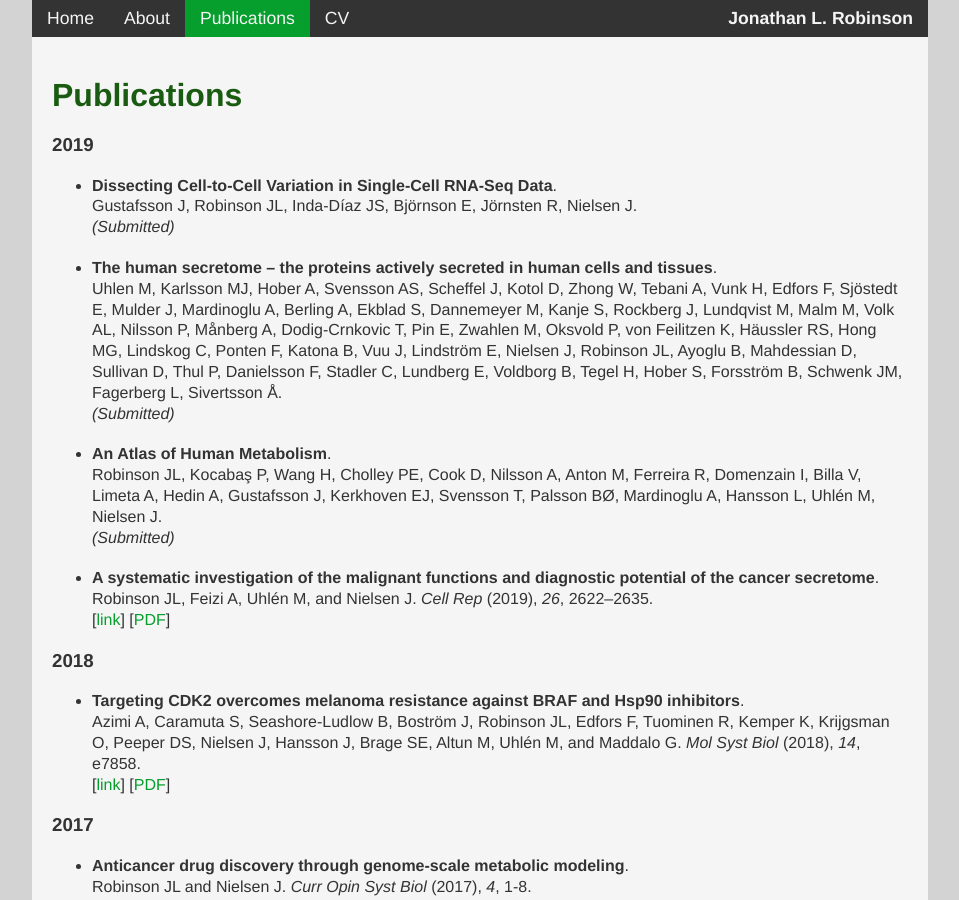
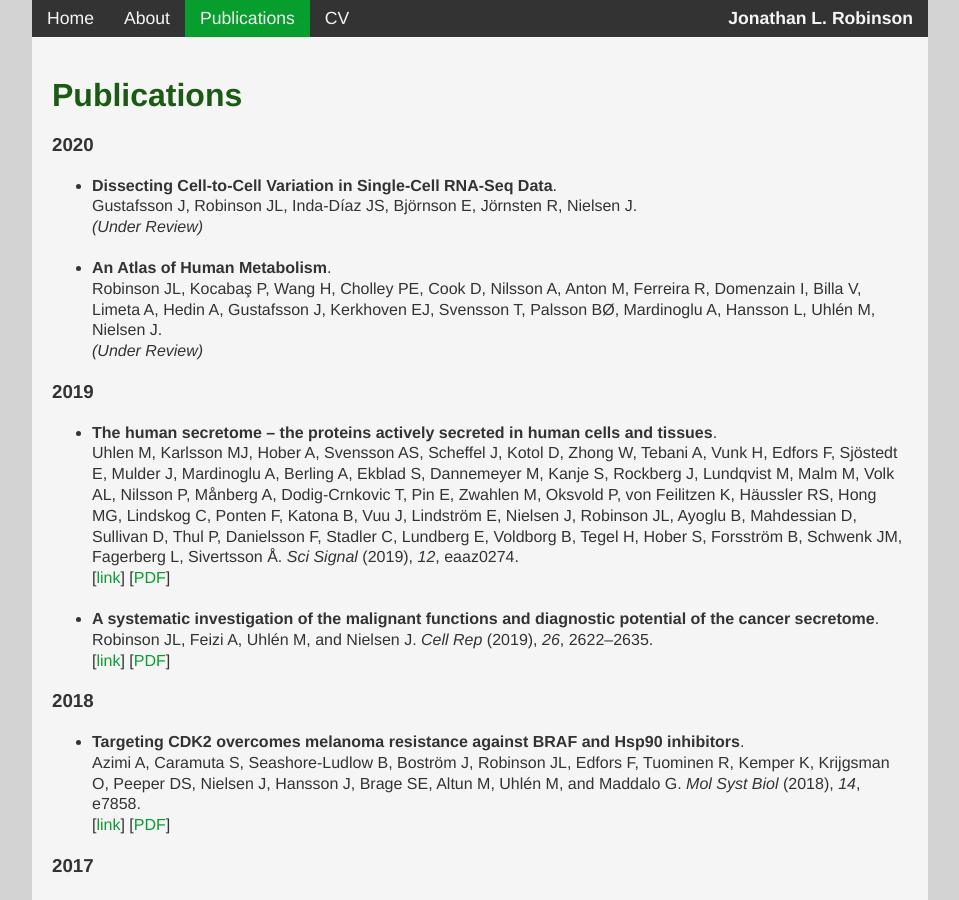
Before and after one commit to JonathanRob/JonathanRob.github.io, a Jekyll site: the page built from publications.html, in a window 1280 px wide and 900 px high. Shown: the whole window, without its empty margins (160-1119 px from the left). Built offline with Jekyll 4.4.1, drawn with Linux system fonts in a browser that asks for light colours.

Commit message:
update publications.html human secretome paper and new year (2020)
also remove several unnecessary/old comments

```diff
--- a/publications.html
+++ b/publications.html
@@ -7,25 +7,29 @@ title: Publications
 
 	<h1>Publications</h1>
 
-	<h3>2019</h3>
+	<h3>2020</h3>
 
-	<ul class='spaced-list'> <!-- <ol reversed start='18' class='spaced-list'> -->
+	<ul class='spaced-list'>
 		<li>
 			<b>Dissecting Cell-to-Cell Variation in Single-Cell RNA-Seq Data</b>.
 			<br>Gustafsson J, Robinson JL, Inda-Díaz JS, Björnson E, Jörnsten R, Nielsen J.
-			<br><i>(Submitted)</i>
-		</li>
-
-		<li>
-			<b>The human secretome – the proteins actively secreted in human cells and tissues</b>.
-			<br>Uhlen M, Karlsson MJ, Hober A, Svensson AS, Scheffel J, Kotol D, Zhong W, Tebani A, Vunk H, Edfors F, Sjöstedt E, Mulder J, Mardinoglu A, Berling A, Ekblad S, Dannemeyer M, Kanje S, Rockberg J, Lundqvist M,  Malm M, Volk AL, Nilsson P, Månberg A, Dodig-Crnkovic T, Pin E, Zwahlen M, Oksvold P, von Feilitzen K, Häussler RS, Hong MG, Lindskog C, Ponten F, Katona B, Vuu J, Lindström E, Nielsen J, Robinson JL, Ayoglu B, Mahdessian D, Sullivan D, Thul P, Danielsson F, Stadler C, Lundberg E, Voldborg B, Tegel H, Hober S, Forsström B, Schwenk JM, Fagerberg L, Sivertsson Å.
-			<br><i>(Submitted)</i>
+			<br><i>(Under Review)</i>
 		</li>
 
 		<li>
 			<b>An Atlas of Human Metabolism</b>.
 			<br>Robinson JL, Kocabaş P, Wang H, Cholley PE, Cook D, Nilsson A, Anton M, Ferreira R, Domenzain I, Billa V, Limeta A, Hedin A, Gustafsson J, Kerkhoven EJ, Svensson T, Palsson BØ, Mardinoglu A, Hansson L, Uhlén M, Nielsen J.
-			<br><i>(Submitted)</i>
+			<br><i>(Under Review)</i>
+		</li>
+	</ul>
+
+	<h3>2019</h3>
+
+	<ul class='spaced-list'>
+		<li>
+			<b>The human secretome – the proteins actively secreted in human cells and tissues</b>.
+			<br>Uhlen M, Karlsson MJ, Hober A, Svensson AS, Scheffel J, Kotol D, Zhong W, Tebani A, Vunk H, Edfors F, Sjöstedt E, Mulder J, Mardinoglu A, Berling A, Ekblad S, Dannemeyer M, Kanje S, Rockberg J, Lundqvist M,  Malm M, Volk AL, Nilsson P, Månberg A, Dodig-Crnkovic T, Pin E, Zwahlen M, Oksvold P, von Feilitzen K, Häussler RS, Hong MG, Lindskog C, Ponten F, Katona B, Vuu J, Lindström E, Nielsen J, Robinson JL, Ayoglu B, Mahdessian D, Sullivan D, Thul P, Danielsson F, Stadler C, Lundberg E, Voldborg B, Tegel H, Hober S, Forsström B, Schwenk JM, Fagerberg L, Sivertsson Å. <i>Sci Signal</i> (2019), <i>12</i>, eaaz0274.
+			<br>[<a href='https://doi.org/10.1126/scisignal.aaz0274'>link</a>] [<a href='/papers/SciSignal_2019_HumanSecretome.pdf'>PDF</a>]
 		</li>
 
 		<li>
@@ -33,23 +37,21 @@ title: Publications
 			<br>Robinson JL, Feizi A, Uhlén M, and Nielsen J. <i>Cell Rep</i> (2019), <i>26</i>, 2622–2635.
 			<br>[<a href='https://doi.org/10.1016/j.celrep.2019.02.025'>link</a>] [<a href='https://www.cell.com/cell-reports/pdf/S2211-1247(19)30196-2.pdf'>PDF</a>]
 		</li>
-	</ul> <!-- </ol> -->
+	</ul>
 
 	<h3>2018</h3>
 
-
-	<ul class='spaced-list'> <!-- <ol reversed start='14' class='spaced-list'> -->
+	<ul class='spaced-list'>
 		<li>
 			<b>Targeting CDK2 overcomes melanoma resistance against BRAF and Hsp90 inhibitors</b>.
 			<br>Azimi A, Caramuta S, Seashore-Ludlow B, Boström J, Robinson JL, Edfors F, Tuominen R, Kemper K, Krijgsman O, Peeper DS, Nielsen J, Hansson J, Brage SE, Altun M, Uhlén M, and Maddalo G. <i>Mol Syst Biol</i> (2018), <i>14</i>, e7858.
 			<br>[<a href='https://doi.org/10.15252/msb.20177858'>link</a>] [<a href='/papers/MSB_2018_CDK2.pdf'>PDF</a>]
 		</li>
-	</ul> <!-- </ol> -->
-
+	</ul>
 
 	<h3>2017</h3>
 
-	<ul class='spaced-list'> <!-- <ol reversed start='13' class='spaced-list'> -->
+	<ul class='spaced-list'>
 		<li>
 			<b>Anticancer drug discovery through genome-scale metabolic modeling</b>.
 			<br>Robinson JL and Nielsen J. <i>Curr Opin Syst Biol</i> (2017), <i>4</i>, 1-8.
@@ -61,11 +63,11 @@ title: Publications
 			<br>Robinson JL, Jaslove J, Murawski A, Fazen CH, and Brynildsen MP. <i>Metab Eng</i> (2017), <i>41</i>, 67-81.
 			<br>[<a href='https://doi.org/10.1016/j.ymben.2017.03.006'>link</a>] [<a href='/papers/MBE_2017_PAO1.pdf'>PDF</a>]
 		</li>
-	</ul> <!-- </ol> -->
+	</ul>
 
 	<h3>2016</h3>
 
-	<ul class='spaced-list'> <!-- <ol reversed start='11' class='spaced-list'> -->
+	<ul class='spaced-list'>
 		<li>
 			<b>Integrative analysis of human omics data using biomolecular networks</b>.
 			<br>Robinson JL and Nielsen J. <i>Mol BioSyst</i> (2016), <i>12</i>, 2953–2964. *Featured on journal cover.
@@ -95,21 +97,21 @@ title: Publications
 			<br>in <i>Stress and Environmental Regulation of Gene Expression and Adaptation in Bacteria</i>. Robinson JL and Brynildsen MP (2016), ed. FJ de Bruijn, John Wiley & Sons, Inc., Hoboken, NJ, USA.
 			<br>[<a href='https://doi.org/10.1002/9781119004813.ch98'>link</a>] [<a href='/papers/FJ_de_Bruijn_2016_ch17-6.pdf'>PDF</a>]
 		</li>
-	</ul> <!-- </ol> -->
+	</ul>
 
 	<h3>2015</h3>
 
-	<ul class='spaced-list'> <!-- <ol reversed start='6' class='spaced-list'> -->
+	<ul class='spaced-list'>
 		<li>
 			<b>An ensemble-guided approach identifies ClpP as a major regulator of transcript levels in nitric oxide-stressed <i>Escherichia coli</i></b>.
 			<br>Robinson JL and Brynildsen MP. <i>Metab Eng</i> (2015), <i>31</i>, 22–34.
 			<br>[<a href='https://doi.org/10.1016/j.ymben.2015.06.005'>link</a>] [<a href='/papers/MBE_2015_ClpP_nitric_oxide.pdf'>PDF</a>]
 		</li>
-	</ul> <!-- </ol> -->
+	</ul>
 
 	<h3>2014</h3>
 
-	<ul class='spaced-list'> <!-- <ol reversed start='5' class='spaced-list'> -->
+	<ul class='spaced-list'>
 		<li>
 			<b>Model-Driven Identification of Dosing Regimens that Maximize the Antimicrobial Activity of Nitric Oxide</b>.
 			<br>Robinson JL, Miller RV, and Brynildsen MP. <i>Metab Eng Commun</i> (2014), <i>1</i>, 12–18.
@@ -121,11 +123,11 @@ title: Publications
 			<br>Robinson JL, Adolfsen KJ, and Brynildsen MP. <i>Curr Opin Microbiol</i> (2014), <i>19</i>, 16–24.
 			<br>[<a href='https://doi.org/10.1016/j.mib.2014.05.018'>link</a>] [<a href='/papers/CurrOpinMicroReview2013.pdf'>PDF</a>]
 		</li>
-	</ul> <!-- </ol> -->
+	</ul>
 
 	<h3>2013 and earlier</h3>
 
-	<ul class='spaced-list'> <!-- <ol reversed class='spaced-list'> -->
+	<ul class='spaced-list'>
 		<li>
 			<b>A Kinetic Platform to Determine the Fate of Nitric Oxide in <i>Escherichia coli</i></b>.
 			<br>Robinson JL and Brynildsen MP. <i>PLoS Comput Biol</i> (2013), <i>9</i>, e1003049.
@@ -143,6 +145,6 @@ title: Publications
 			<br>Mayeno AN, Robinson JL, Yang RSH, and Reisfeld B. <i>J Chem Inf Model</i> (2009), <i>49</i>, 1692–1703.
 			<br>[<a href='https://doi.org/10.1021/ci8003946'>link</a>] [<a href='/papers/JCIM_2009_Mayeno.pdf'>PDF</a>]
 		</li>
-	</ul> <!-- </ol> -->
+	</ul>
 
-</div> <!-- content -->
+</div>
```
